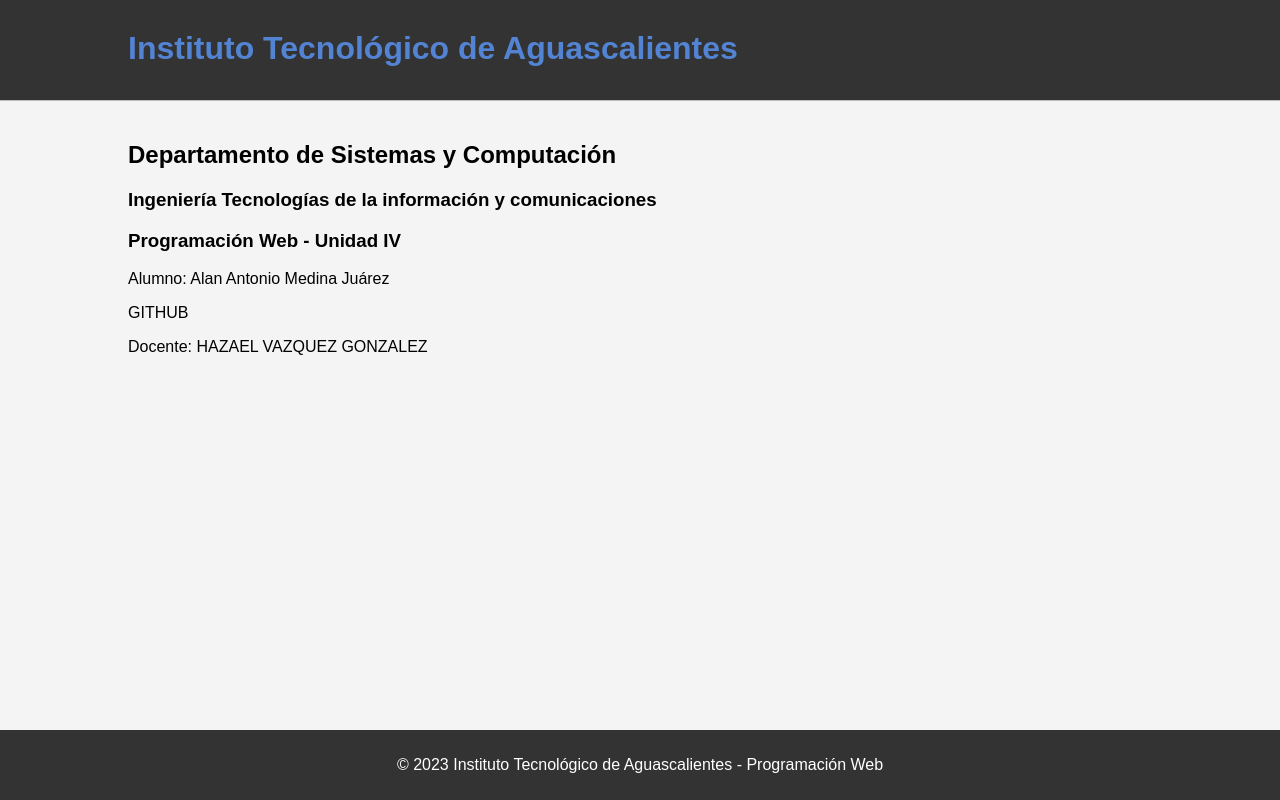
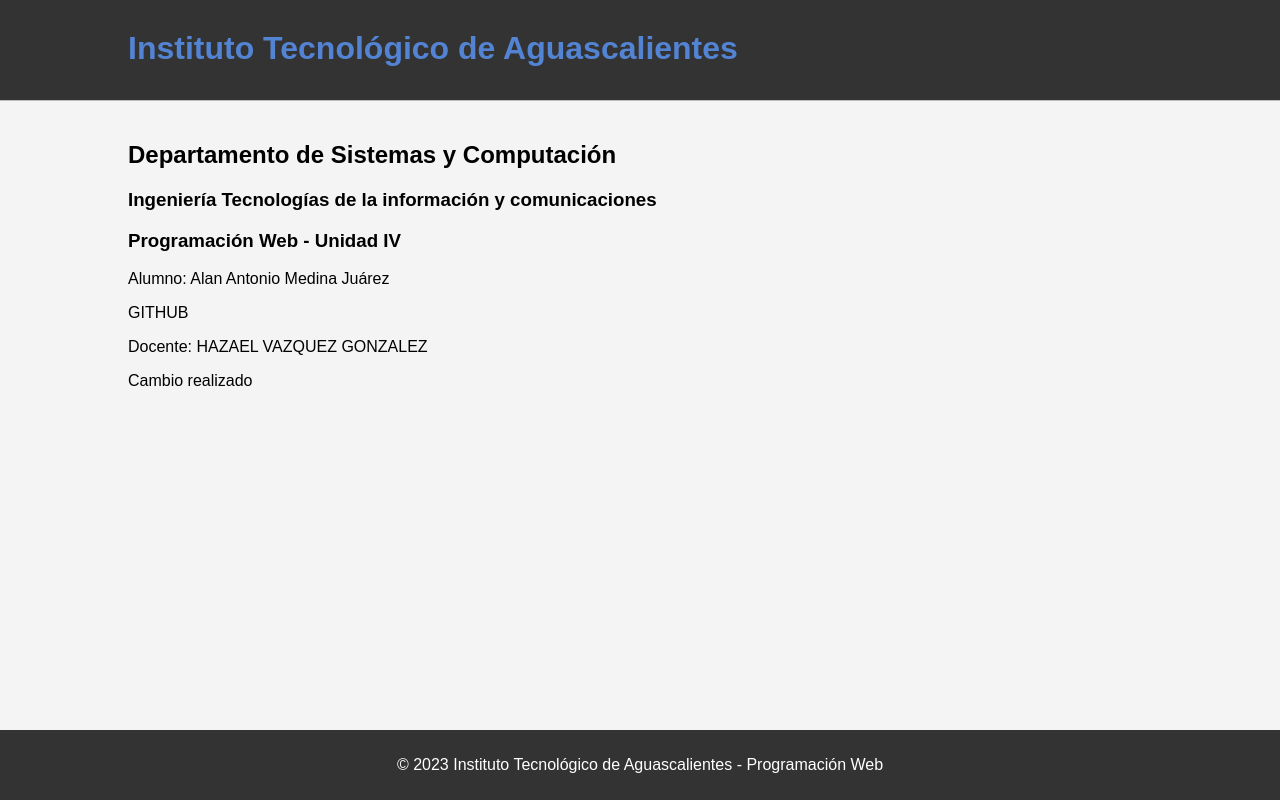
Before and after one commit to AlanJuarez23/ProgramaGit, a plain HTML site: page index.html in a window 1280 px wide. Drawn offline with Linux system fonts and the light colour scheme.

Commit message:
Descripción de los cambios realizados

```diff
--- a/index.html
+++ b/index.html
@@ -25,6 +25,7 @@
             <p>Alumno: Alan Antonio Medina Juárez</p>
             <p>GITHUB</p>
             <p>Docente: HAZAEL VAZQUEZ GONZALEZ</p>
+            <p>Cambio realizado</p>
         </main>
     </div>
 
```
